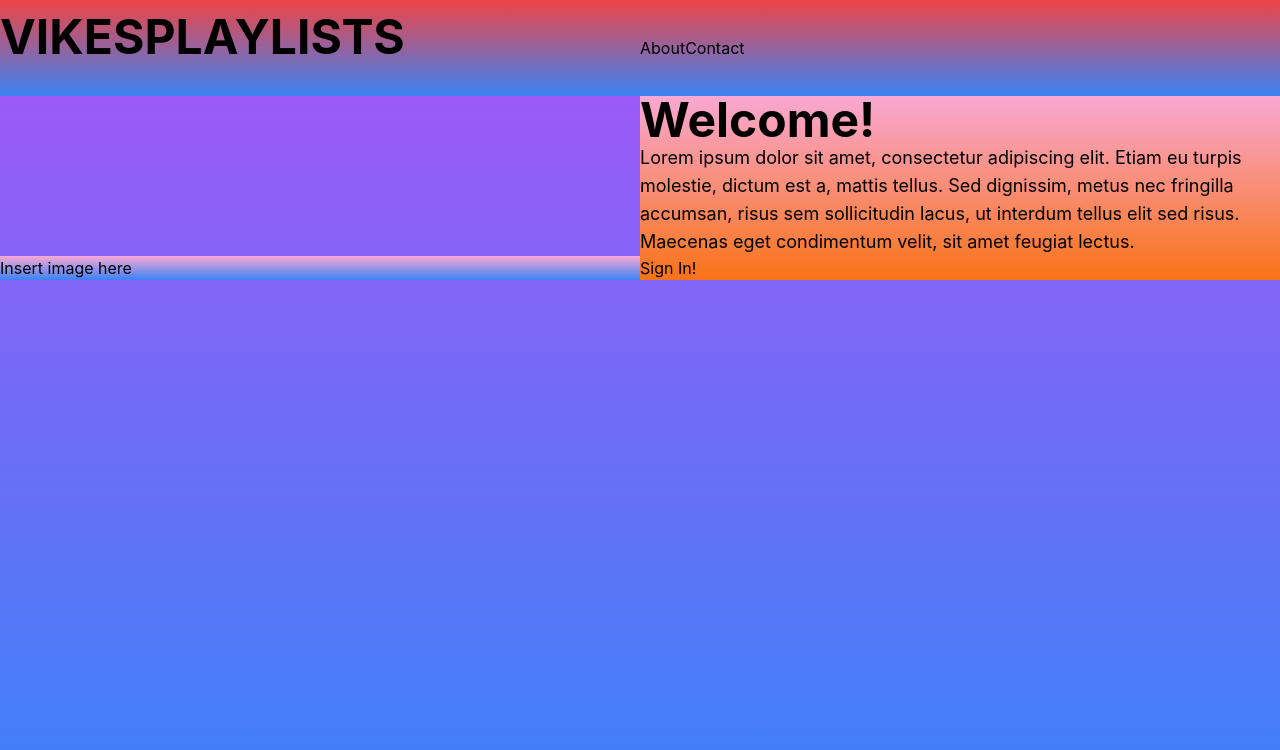
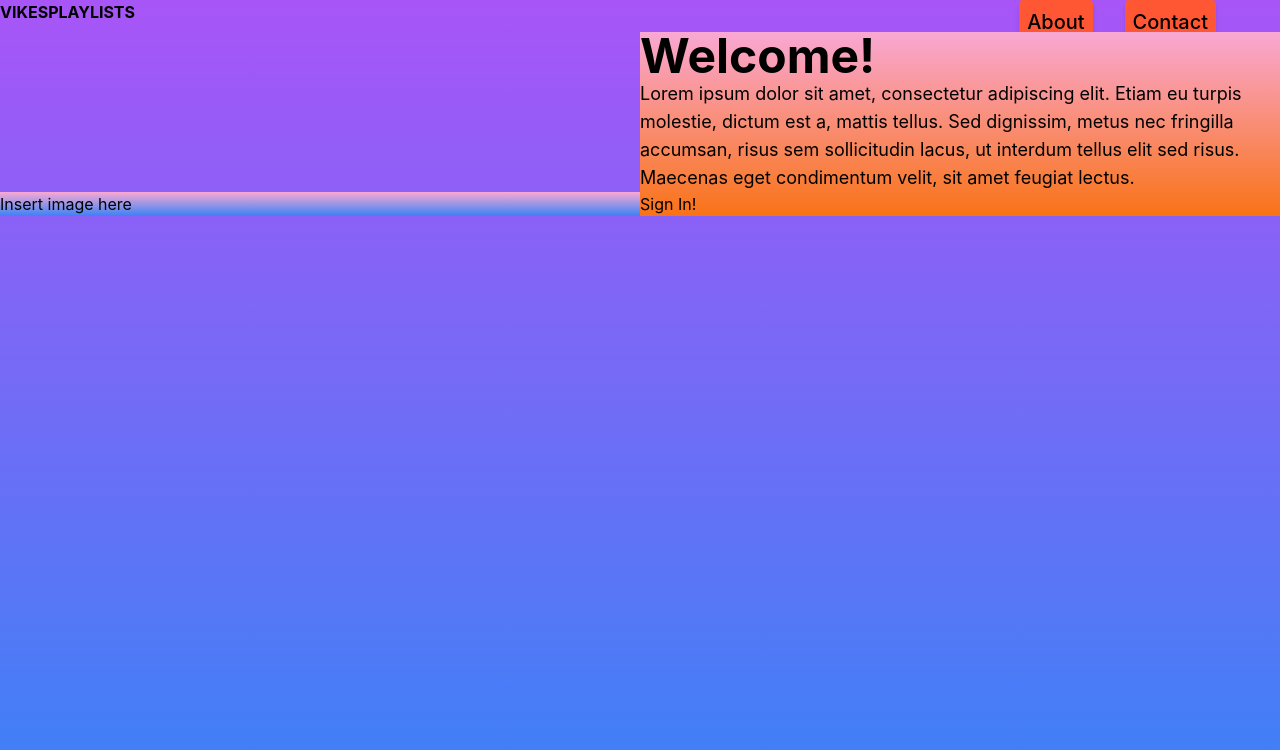
Before and after one commit to VikeLabs/spotify-playlist, a React (Create React App) app in the folder frontend-test/frontend/: page / in a window 1280 px wide. Shown: the top 750 px of the page. Built offline with nearby package versions, Linux system fonts and the light colour scheme.

Commit message:
Navbar Update Part1

```diff
--- a/frontend-test/frontend/package.json
+++ b/frontend-test/frontend/package.json
@@ -8,6 +8,7 @@
     "@testing-library/user-event": "^13.5.0",
     "react": "^18.2.0",
     "react-dom": "^18.2.0",
+    "react-native-web": "^0.19.4",
     "react-scripts": "5.0.1",
     "web-vitals": "^2.1.4"
   },
--- a/frontend-test/frontend/src/App.js
+++ b/frontend-test/frontend/src/App.js
@@ -1,22 +1,54 @@
 import React from 'react';
 import {Text, View} from 'react-native';
-
+import { NavItems } from './components/navbar/NavItems.tsx';
 import logo from './logo.svg';
 import './App.css';
 // import { Button } from 'react-native';
 function App() {
   return (
+    // Background
     <div className='w-full h-screen bg-gradient-to-b from-purple-500 to-blue-500'>
-      {/* <h1 className='text-3xl font-bold underline'>Hello World!!</h1> */}
-      <div className='w-full h-24 bg-gradient-to-b from-red-500 to-blue-500'>
-        <div className='h-full w-3/6 inline-block my-0 mx-auto'>
-          <h1 className='text-5xl font-bold '>VIKESPLAYLISTS</h1>
+      {/* Navbar header */}
+      <nav className='flex flex-row font-medium w-screen h-[4vh]'>
+
+        {/* VIKESPLAYLISTS HEADER */}
+        <div className='h-full grow-[2] block'>
+          <h1 className='font-bold m-[0 auto]'>VIKESPLAYLISTS</h1>
         </div>
-        <div className='inline-block w-3/6 h-full inline-flex flex-column content-evenly'>
-          <button><a href='https://www.lttstore.com'>About</a></button>
-          <button><a href='https://www.google.ca'>Contact</a></button>
+
+        {/* Buttons Header */}
+        <div className=' grow-[3] flex justify-end content-center'>
+          <div className='flex mr-8'>
+            <ul>
+                {NavItems.map((item, index) => {
+                    return(
+                      <li key={index} className='inline-block'>
+                        <a className='block text-xl p-1 py-2 px-2 mr-8 bg-[#FF5733] text-2xl rounded hover:bg-gray-400 shadow-md' href={item.url}>
+                          {item.title}
+                        </a>
+                      </li>
+                    )
+                })}
+            </ul>
+          </div>
         </div>
-      </div>
+      </nav>
+
+      {/* <nav className='fixed w-full bg-[#c3b8aa] flex justify-end items-center font-bold shadow-md h-[7vh] z-10 '>
+          <div className='flex mr-8'>
+              <ul>
+                {NavItems.map((item, index) => {
+                    return(
+                      <li key={index}>
+                          <a className=' inline-block text-[1rem] px-40 py-10 hover:bg-gray-400 rounded ' href={item.url}>
+                            {item.title}
+                          </a>
+                      </li>
+                    )
+                })}
+              </ul>
+          </div>
+      </nav> */}
 
 
       <div className='w-full'>
@@ -29,7 +61,7 @@ function App() {
               <p className='text-lg'>
                 Lorem ipsum dolor sit amet, consectetur adipiscing elit. Etiam eu turpis molestie, dictum est a, mattis tellus. Sed dignissim, metus nec fringilla accumsan, risus sem sollicitudin lacus, ut interdum tellus elit sed risus. Maecenas eget condimentum velit, sit amet feugiat lectus.
               </p>
-              <button type='button'><a href ='https://www.lttstore.com'>Sign In!</a></button>
+              <div><a href ='https://www.lttstore.com'>Sign In!</a></div>
             </div>
         </div>
       </div>
--- /dev/null
+++ b/frontend-test/frontend/src/components/navbar/NavItems.tsx
@@ -0,0 +1,11 @@
+export const NavItems = [
+    {
+        title: 'About',
+        url:'https://www.lttstore.com'
+    },
+    {
+        title: 'Contact',
+        url: '#'
+    }
+
+]
```
Also changed, not shown: frontend-test/frontend/src/components/navbar/navBar.css (deleted), frontend-test/frontend/src/components/navbar/navBar.tsx (deleted), 2 other files (tests, documents, lock files or other folders).
